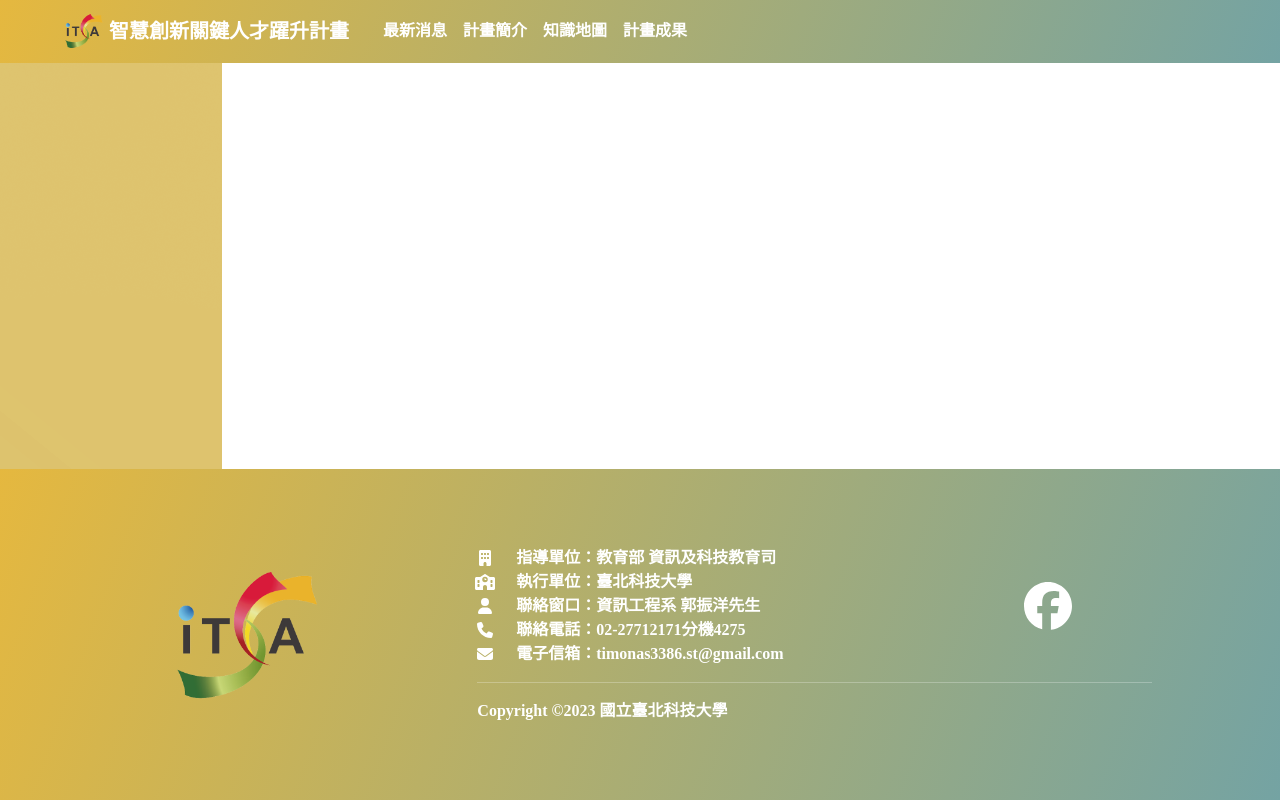
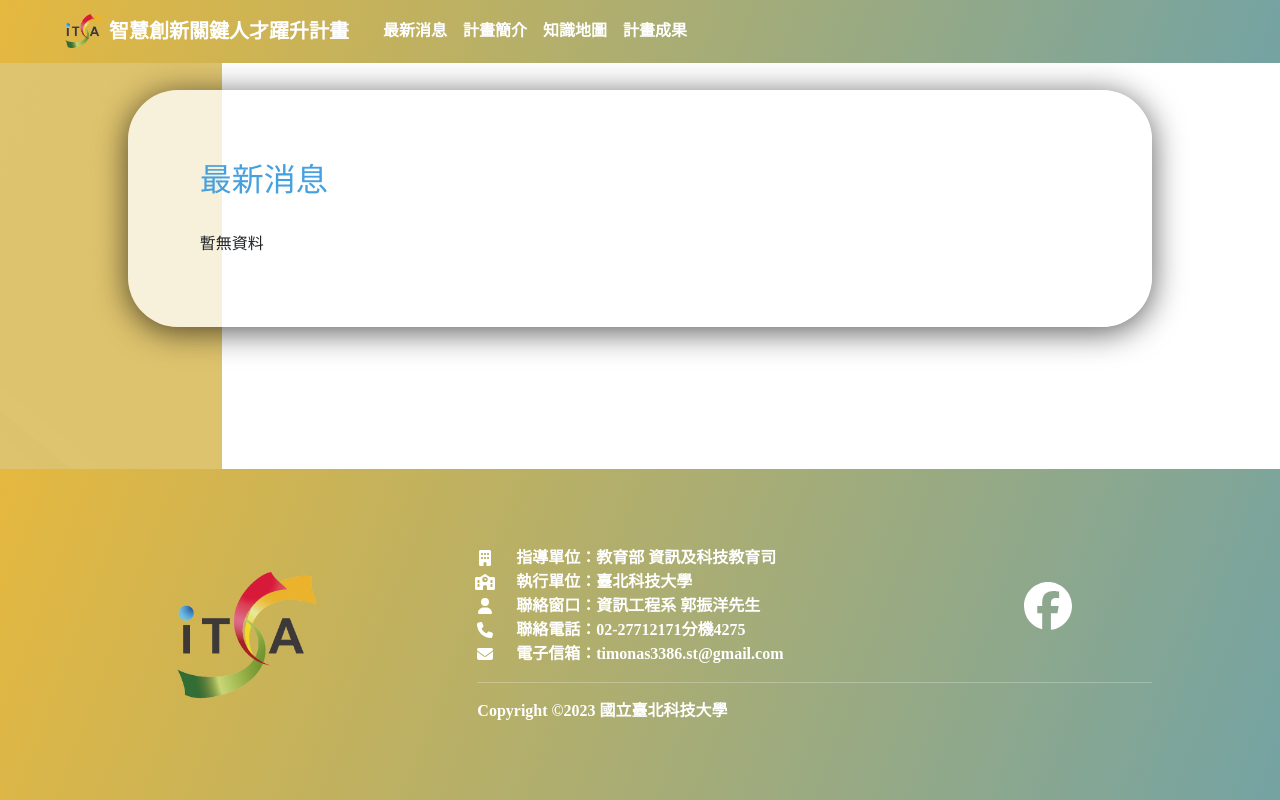
Before and after one commit to KatoToyoki/ITSA-C, a React (Create React App) app: page / in a window 1280 px wide. Built offline with nearby package versions, Linux system fonts and the light colour scheme.

Commit message:
news and results added

```diff
--- a/src/pages/News.js
+++ b/src/pages/News.js
@@ -1,7 +1,32 @@
 import { Col, Row, Button } from "react-bootstrap";
+import { news } from "../data/news_data";
+
+import 'bootstrap/dist/css/bootstrap.min.css';
+import 'bootstrap/dist/js/bootstrap.js';
+import '../css/style.css'
+import '../css/map.css'
 
 export default function News() {
     return (
-        <div></div>
+        <div className="c_container">
+            <div className="content">
+                <h2 className="blue_word">最新消息</h2>
+                <br />
+                暫無資料
+                {/* {news.map((data) => {
+                    return (
+                        <Row>
+                            <Col sm={12} md={3}>
+                                {data.year}/{data.month}/{data.date}
+                            </Col>
+                            <Col sm={12} md={9}>
+                                <a href={"/news/" + data["news_id"]}>{data.title}</a>
+                                <hr />
+                            </Col>
+                        </Row>
+                    )
+                })} */}
+            </div>
+        </div>
     )
 }
--- a/src/pages/Result.js
+++ b/src/pages/Result.js
@@ -1,7 +1,32 @@
 import { Col, Row, Button } from "react-bootstrap";
+import { result } from "../data/result_data";
+
+import 'bootstrap/dist/css/bootstrap.min.css';
+import 'bootstrap/dist/js/bootstrap.js';
+import '../css/style.css'
+import '../css/map.css'
 
 export default function Result() {
     return (
-        <div></div>
+        <div className="c_container">
+            <div className="content">
+                <h2 className="blue_word">計畫成果</h2>
+                <br />
+                暫無資料
+                {/* {result.map((data) => {
+                    return (
+                        <Row>
+                            <Col sm={12} md={3}>
+                                {data.year}/{data.month}/{data.date}
+                            </Col>
+                            <Col sm={12} md={9}>
+                                <a href={"/result/" + data["result_id"]}>{data.title}</a>
+                                <hr />
+                            </Col>
+                        </Row>
+                    )
+                })} */}
+            </div>
+        </div>
     )
 }
```
